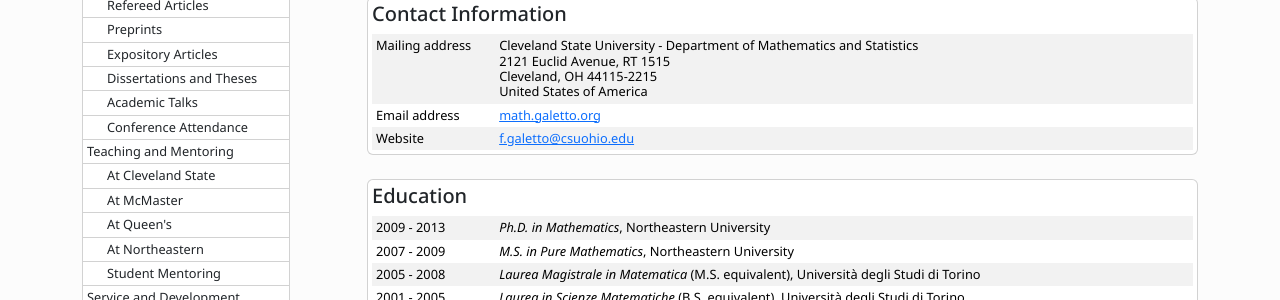
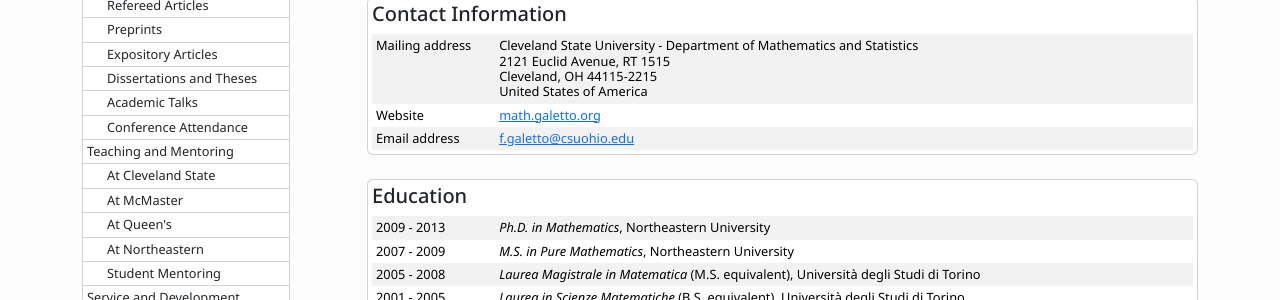
Before and after one commit to galettof/galettof.github.io, a Jekyll site: the page built from cv/index.html, in a window 1280 px wide and 900 px high. Shown: the part 201-501 px from the top of the window. Built offline with Jekyll 4.4.1, drawn with Linux system fonts in a browser that asks for light colours; formulas are drawn with MathJax 3.

```diff
--- a/cv/index.html
+++ b/cv/index.html
@@ -89,11 +89,11 @@ date: 2025-04-10
 			  </td>
 			</tr>
 			<tr>
-			  <td>Email address</td>
+			  <td>Website</td>
 			  <td><a href="https://math.galetto.org">math.galetto.org</a></td>
 			</tr>
 			<tr>
-			  <td>Website</td>
+			  <td>Email address</td>
 			  <td><a href="mailto:f.galetto@csuohio.edu">f.galetto@csuohio.edu</a></td>
 			</tr>
 		      </tbody>
```
